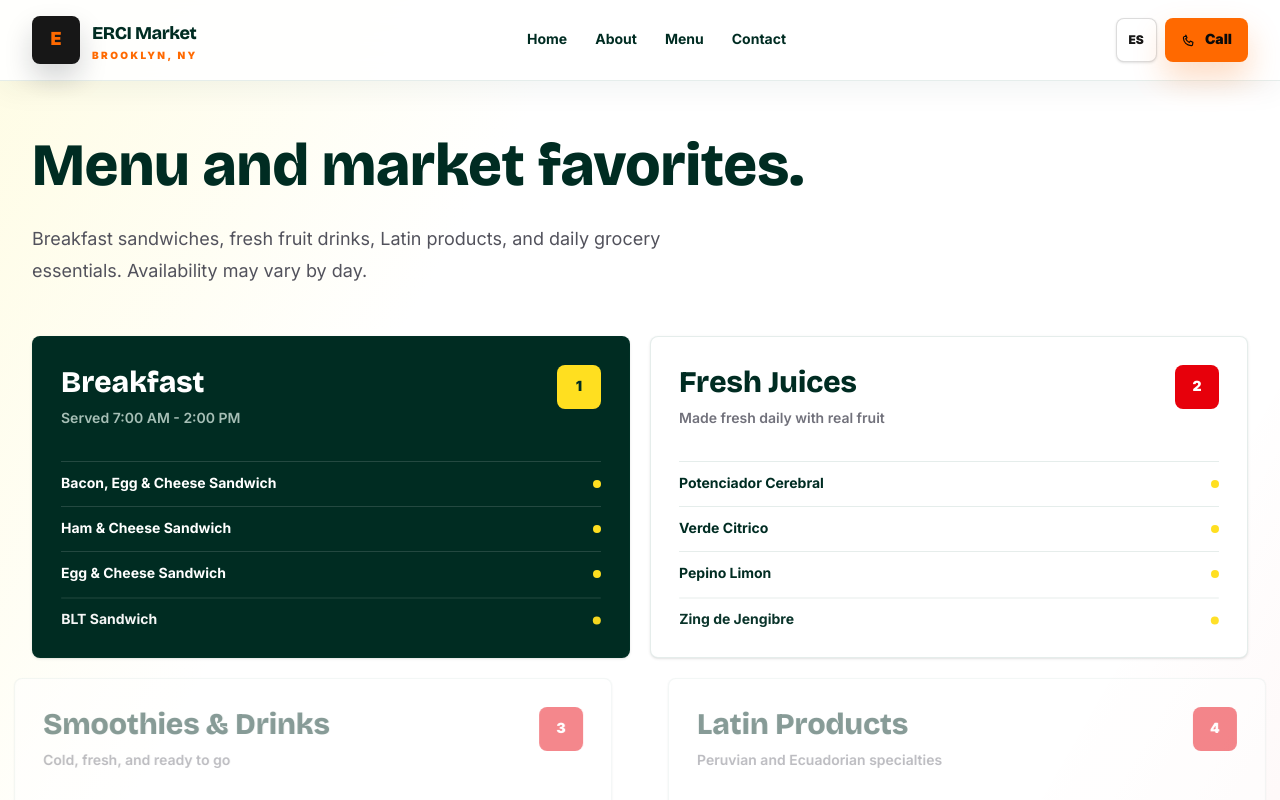
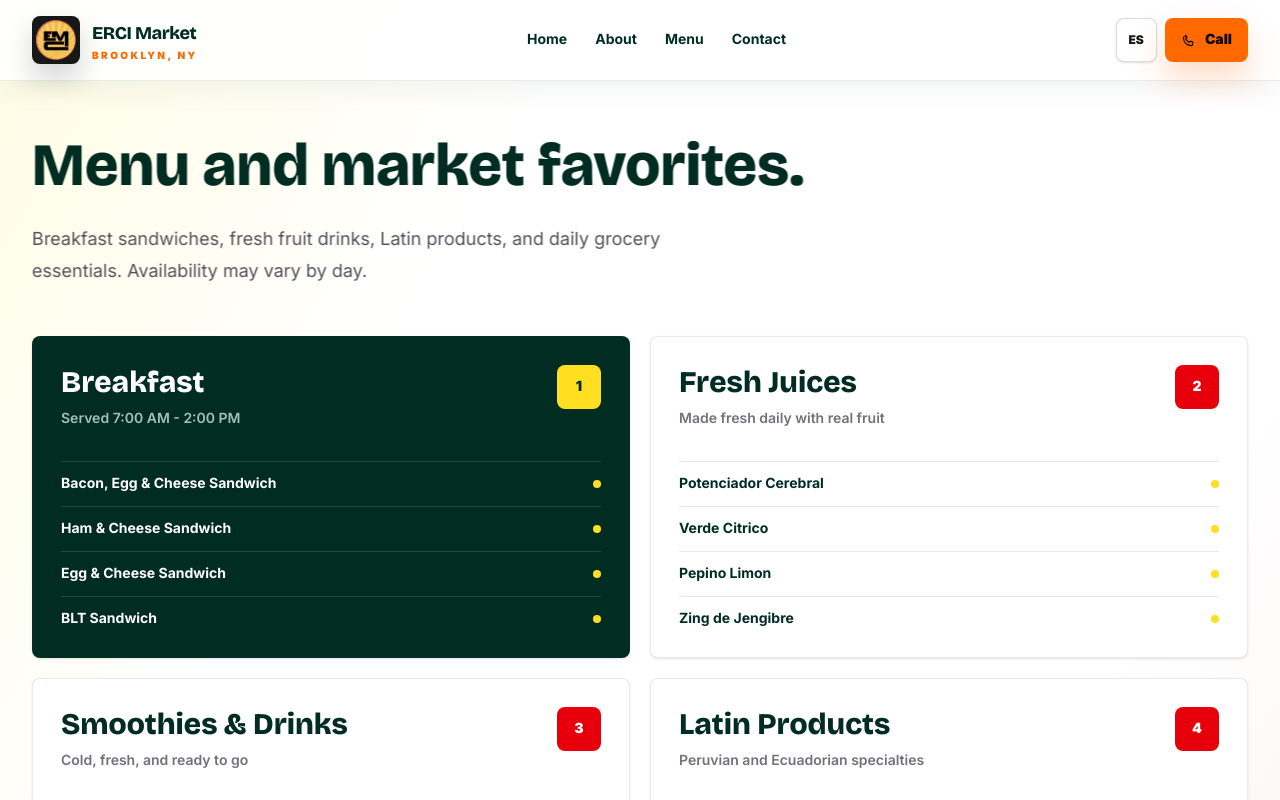
Before and after one commit to Volta-NYC/Erci-Market, a Next.js app: page /pages/menu in a window 1280 px wide. Shown: the top 800 px of the page. Built offline with nearby package versions, Linux system fonts and the light colour scheme.

Commit message:
Use live ERCI assets and observer reveals

```diff
--- a/src/app/globals.css
+++ b/src/app/globals.css
@@ -173,63 +173,85 @@ h3,
 }
 
 .scroll-reveal {
-  animation: reveal-up both;
-  animation-range: entry 10% cover 32%;
-  animation-timeline: view();
+  opacity: 0;
+  transform: translateY(42px) scale(.98);
+  transition: opacity 760ms cubic-bezier(.2,.8,.2,1), transform 760ms cubic-bezier(.2,.8,.2,1);
+  will-change: opacity, transform;
 }
 
 .scroll-reveal-left {
-  animation: reveal-left both;
-  animation-range: entry 8% cover 34%;
-  animation-timeline: view();
+  opacity: 0;
+  transform: translateX(-42px);
+  transition: opacity 780ms cubic-bezier(.2,.8,.2,1), transform 780ms cubic-bezier(.2,.8,.2,1);
+  will-change: opacity, transform;
 }
 
 .scroll-reveal-right {
-  animation: reveal-right both;
-  animation-range: entry 8% cover 34%;
-  animation-timeline: view();
+  opacity: 0;
+  transform: translateX(42px);
+  transition: opacity 780ms cubic-bezier(.2,.8,.2,1), transform 780ms cubic-bezier(.2,.8,.2,1);
+  will-change: opacity, transform;
 }
 
 .scroll-reveal-zoom {
-  animation: reveal-zoom both;
-  animation-range: entry 10% cover 34%;
-  animation-timeline: view();
+  opacity: 0;
+  transform: scale(.92);
+  transition: opacity 760ms cubic-bezier(.2,.8,.2,1), transform 760ms cubic-bezier(.2,.8,.2,1);
+  will-change: opacity, transform;
 }
 
 .scroll-image-wipe {
-  animation: image-wipe both;
-  animation-range: entry 8% cover 38%;
-  animation-timeline: view();
+  clip-path: inset(0 100% 0 0 round 28px);
+  opacity: .4;
+  transform: scale(1.04);
+  transition: clip-path 900ms cubic-bezier(.2,.8,.2,1), opacity 900ms cubic-bezier(.2,.8,.2,1), transform 900ms cubic-bezier(.2,.8,.2,1);
+  will-change: clip-path, opacity, transform;
 }
 
 .reveal-stagger > * {
-  animation: reveal-up both;
-  animation-range: entry 12% cover 30%;
-  animation-timeline: view();
+  opacity: 0;
+  transform: translateY(36px);
+  transition: opacity 760ms cubic-bezier(.2,.8,.2,1), transform 760ms cubic-bezier(.2,.8,.2,1);
+  will-change: opacity, transform;
 }
 
 .reveal-stagger > *:nth-child(2n) {
-  animation-name: reveal-right;
+  transform: translateX(42px);
 }
 
 .reveal-stagger > *:nth-child(2n + 1) {
-  animation-name: reveal-left;
+  transform: translateX(-42px);
 }
 
 .reveal-stagger > *:nth-child(1) {
-  animation-delay: 0ms;
+  transition-delay: 0ms;
 }
 
 .reveal-stagger > *:nth-child(2) {
-  animation-delay: 80ms;
+  transition-delay: 90ms;
 }
 
 .reveal-stagger > *:nth-child(3) {
-  animation-delay: 160ms;
+  transition-delay: 180ms;
 }
 
 .reveal-stagger > *:nth-child(4) {
-  animation-delay: 240ms;
+  transition-delay: 270ms;
+}
+
+.scroll-reveal.is-visible,
+.scroll-reveal-left.is-visible,
+.scroll-reveal-right.is-visible,
+.scroll-reveal-zoom.is-visible,
+.reveal-stagger > *.is-visible {
+  opacity: 1;
+  transform: translateX(0) translateY(0) scale(1);
+}
+
+.scroll-image-wipe.is-visible {
+  clip-path: inset(0 0 0 0 round 28px);
+  opacity: 1;
+  transform: scale(1);
 }
 
 .colorful-border {
--- a/src/app/layout.tsx
+++ b/src/app/layout.tsx
@@ -2,6 +2,7 @@ import "./globals.css"
 import Navbar from "@/lib/components/navbar"
 import Footer from "@/lib/components/footer"
 import { LanguageProvider } from "@/lib/context/LanguageContext"
+import ScrollRevealRuntime from "@/lib/components/scroll-reveal-runtime"
 import { Bricolage_Grotesque, Inter } from "next/font/google"
 
 const display = Bricolage_Grotesque({
@@ -18,7 +19,12 @@ const sans = Inter({
 
 export const metadata = {
   title: "Erci Market Corp",
-  description: "A Brooklyn neighborhood market for Peruvian and Ecuadorian products, fresh juices, sandwiches, groceries, and daily essentials."
+  description: "A Brooklyn neighborhood market for Peruvian and Ecuadorian products, fresh juices, sandwiches, groceries, and daily essentials.",
+  icons: {
+    icon: "/favicon.png",
+    shortcut: "/favicon.png",
+    apple: "/favicon.png",
+  },
 }
 
 export default function RootLayout({
@@ -30,6 +36,7 @@ export default function RootLayout({
     <html lang="en" data-scroll-behavior="smooth">
       <body className={`${display.variable} ${sans.variable} min-h-screen bg-white text-emerald-950 antialiased`}>
         <LanguageProvider>
+          <ScrollRevealRuntime />
           <Navbar />
           <main className="mx-auto w-full max-w-7xl px-5 sm:px-6 lg:px-8">
             {children}
--- a/src/app/page.tsx
+++ b/src/app/page.tsx
@@ -67,7 +67,7 @@ const copy = {
 }
 
 const images = {
-  produce: "https://images.unsplash.com/photo-1542838132-92c53300491e?auto=format&fit=crop&w=1700&q=82",
+  produce: "/erci-logo.jpg",
   juice: "https://images.unsplash.com/photo-1613478223719-2ab802602423?auto=format&fit=crop&w=1200&q=82",
   sandwich: "https://images.unsplash.com/photo-1528735602780-2552fd46c7af?auto=format&fit=crop&w=1000&q=82",
   pantry: "https://images.unsplash.com/photo-1578916171728-46686eac8d58?auto=format&fit=crop&w=1100&q=82",
@@ -133,8 +133,8 @@ export default function HomePage() {
             <div className="absolute right-10 top-6 z-10 rotate-3 rounded-2xl bg-orange-500 px-5 py-4 text-sm font-black uppercase tracking-[0.16em] text-neutral-950 shadow-2xl">
               Fulton St
             </div>
-            <div className="scroll-image-wipe absolute right-0 top-0 h-[72%] w-[88%] overflow-hidden rounded-[28px] bg-emerald-950 shadow-[0_30px_80px_rgba(4,47,46,0.28)]">
-              <img src={images.produce} alt="Fresh produce shelves at a neighborhood market" className="h-full w-full object-cover opacity-95 transition duration-700 hover:scale-105" />
+            <div className="absolute right-0 top-0 h-[72%] w-[88%] overflow-hidden rounded-[28px] bg-emerald-950 shadow-[0_30px_80px_rgba(4,47,46,0.28)]">
+              <img src={images.produce} alt="ERCI Market storefront image from the current website" className="h-full w-full object-cover opacity-95 transition duration-700 hover:scale-105" />
               <div className="absolute inset-0 bg-gradient-to-t from-emerald-950/72 via-transparent to-transparent" />
               <div className="absolute bottom-6 left-6 right-6 rounded-2xl bg-white/94 p-5 text-emerald-950 shadow-2xl backdrop-blur">
                 <p className="font-display text-3xl font-extrabold leading-tight">Peru, Ecuador, Brooklyn.</p>
--- a/src/lib/components/navbar.tsx
+++ b/src/lib/components/navbar.tsx
@@ -23,8 +23,8 @@ export default function Navbar() {
     <header className="sticky top-0 z-50 border-b border-emerald-900/10 bg-white/90 shadow-[0_8px_30px_rgba(4,47,46,0.06)] backdrop-blur-xl">
       <nav className="mx-auto flex h-20 w-full max-w-7xl items-center justify-between gap-5 px-5 sm:px-6 lg:px-8">
         <Link href="/" className="group flex items-center gap-3" aria-label="ERCI Market Corp home">
-          <span className="flex h-12 w-12 items-center justify-center rounded-lg bg-neutral-900 text-lg font-black text-orange-500 shadow-[0_14px_28px_rgba(17,24,39,0.18)] transition duration-300 group-hover:-translate-y-0.5 group-hover:bg-orange-500 group-hover:text-neutral-950">
-            E
+          <span className="flex h-12 w-12 items-center justify-center overflow-hidden rounded-lg bg-neutral-900 shadow-[0_14px_28px_rgba(17,24,39,0.18)] transition duration-300 group-hover:-translate-y-0.5 group-hover:bg-orange-500">
+            <img src="/favicon.png" alt="" className="h-10 w-10 rounded-md object-cover" />
           </span>
           <span className="leading-none">
             <span className="font-display block text-lg font-extrabold tracking-tight text-emerald-950">ERCI Market</span>
--- /dev/null
+++ b/src/lib/components/scroll-reveal-runtime.tsx
@@ -0,0 +1,44 @@
+"use client"
+
+import { useEffect } from "react"
+
+const revealSelector = [
+  ".scroll-reveal",
+  ".scroll-reveal-left",
+  ".scroll-reveal-right",
+  ".scroll-reveal-zoom",
+  ".scroll-image-wipe",
+  ".reveal-stagger > *",
+].join(",")
+
+export default function ScrollRevealRuntime() {
+  useEffect(() => {
+    const elements = Array.from(document.querySelectorAll<HTMLElement>(revealSelector))
+
+    if (!("IntersectionObserver" in window)) {
+      elements.forEach((element) => element.classList.add("is-visible"))
+      return
+    }
+
+    const observer = new IntersectionObserver(
+      (entries) => {
+        entries.forEach((entry) => {
+          if (entry.isIntersecting) {
+            entry.target.classList.add("is-visible")
+            observer.unobserve(entry.target)
+          }
+        })
+      },
+      {
+        rootMargin: "0px 0px -12% 0px",
+        threshold: 0.14,
+      },
+    )
+
+    elements.forEach((element) => observer.observe(element))
+
+    return () => observer.disconnect()
+  }, [])
+
+  return null
+}
```
Also changed, not shown: public/erci-logo.jpg (added), public/favicon.png (added).
